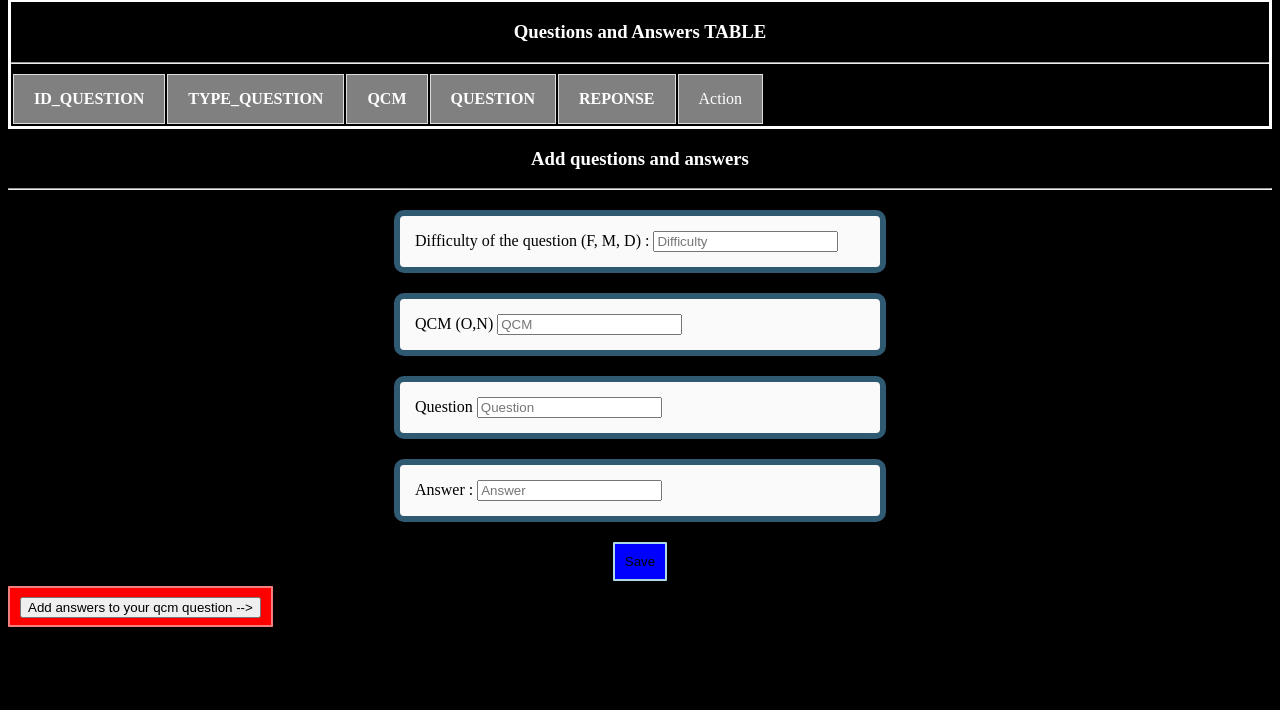
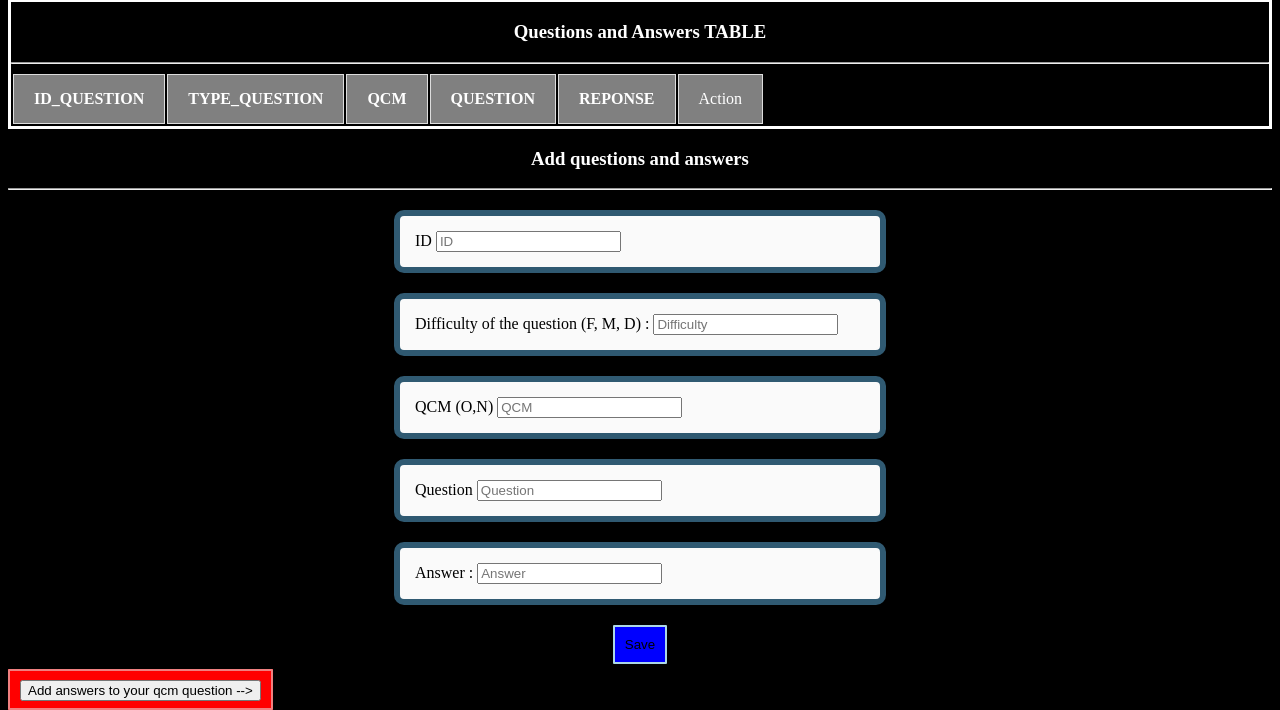
Before and after one commit to hugo-domage/SiteSAE, a PHP site: page /PHP/bd.php in a window 1280 px wide. Shown: the part 120-830 px from the top of the page. Before the commit the page ends 747 px from the top, so only its background shows below. Run offline with PHP 8.4, Linux system fonts and the light colour scheme; the visitor is signed in with stand-in values (Sample User, id 1); data that the repository does not hold is empty; some libraries are stand-ins or nearby versions.

Commit message:
Correction du probleme de modification de la BD des question reponse

```diff
--- a/PHP/actionbd.php
+++ b/PHP/actionbd.php
@@ -3,6 +3,7 @@
 use LDAP\Result;
     require("./connexion.php");
     session_start();
+        $id = "";
         $difficulty = "";
         $qcm = "";
         $question = "";
@@ -79,6 +80,7 @@ use LDAP\Result;
     //bouton modify qui permet d'enregistrer les modifications
     if(isset($_POST['btn_edit']))
     {
+        $id = $_POST['id'];
         $difficulty = $_POST['difficulty'];
         $qcm = $_POST['qcm'];
         $question = $_POST['question'];
--- a/PHP/bd.php
+++ b/PHP/bd.php
@@ -1,7 +1,7 @@
 <?php
     require("./connexion.php");
     require("./actionbd.php");
-
+    //declaration
 
 
     // recup le nombre de ligne
@@ -93,8 +93,11 @@
             <div>
                 <form method="post" action="actionbd.php">
                     <div class="form-group">
+                        <label> ID </label>
+                        <input type="text" name="id" class="form-control" value="<?php echo $id;?>" placeholder="ID" readonly="readonly"/>
+                    </div>
+                    <div class="form-group">
                         <label> Difficulty of the question (F, M, D) : </label>
-                        <input type="hidden" name="id" class="form-control" value="<?php echo $id;?>" placeholder="Difficulty"/>
                         <input type="text" name="difficulty" class="form-control" value="<?php echo $difficulty;?>" placeholder="Difficulty"/>
                     </div>
                     <div class="form-group">
--- a/PHP/bdchoix.php
+++ b/PHP/bdchoix.php
@@ -1,6 +1,7 @@
 <?php
     require("./connexion.php");
     require("./actionchoix.php");
+
 
     // recup le nombre de ligne
     $count =$con -> prepare("SELECT COUNT(id_question) as cpt from t_qcm_choix");
@@ -88,7 +89,7 @@
                 <form method="post" action="actionchoix.php">
                     <div class="form-group">
                         <label> Id of the question : </label>
-                        <input type="text" name="number" class="form-control" value="<?php echo $id;?>" placeholder="Number"/>
+                        <input type="text" name="number" class="form-control" value="<?php echo $id;?>" placeholder="Number" readonly="readonly"/>
                     </div>
                     <div class="form-group">
                         <label> Difficulty of the question (F, M, D) : </label>
```
